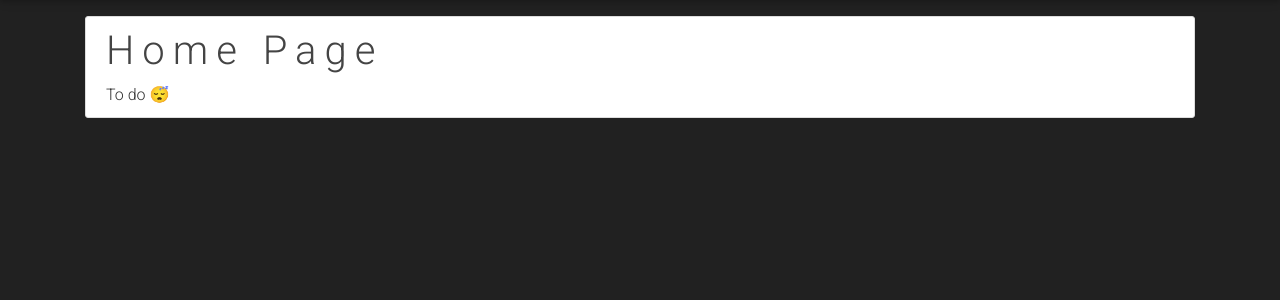
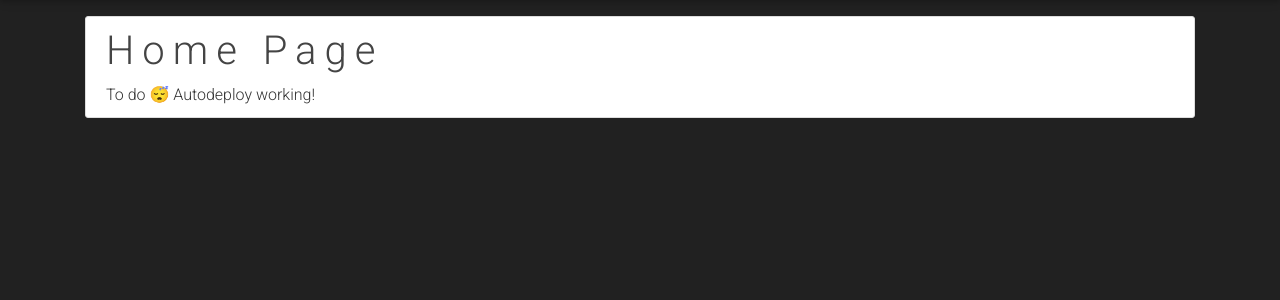
Before and after one commit to viperML/flaskapp, a Flask app: page / in a window 1280 px wide. Shown: the part 64-364 px from the top of the page. Run offline with Flask 2, Linux system fonts and the light colour scheme; some libraries are stand-ins or nearby versions.

Commit message:
test autodeploy

```diff
--- a/flask/portfolio/templates/home.html
+++ b/flask/portfolio/templates/home.html
@@ -3,5 +3,6 @@
 <div class='content-section'>
     <h1>Home Page</h1>
     To do 😴
+    Autodeploy working!
 </div>
 {% endblock content %}
```
